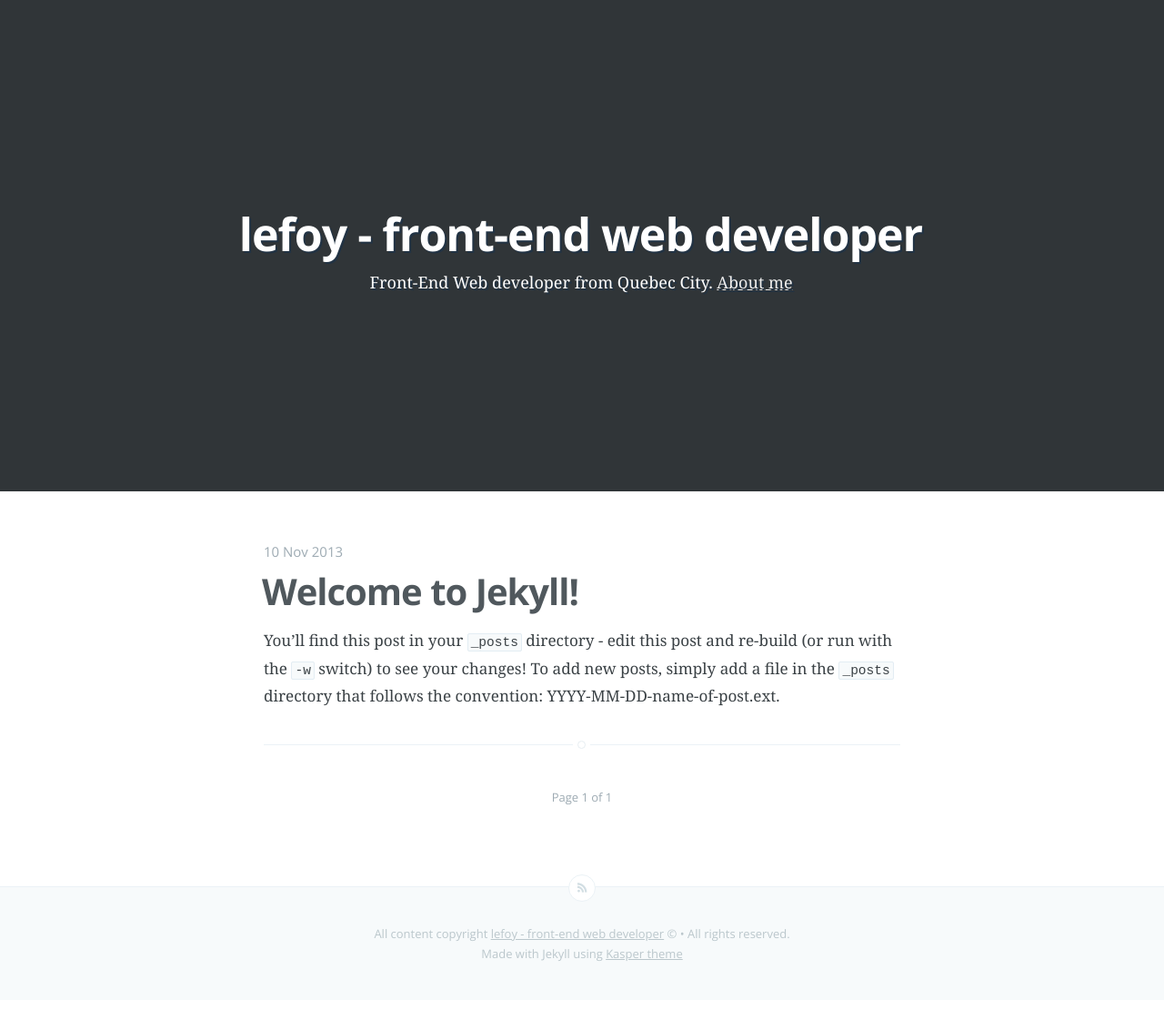
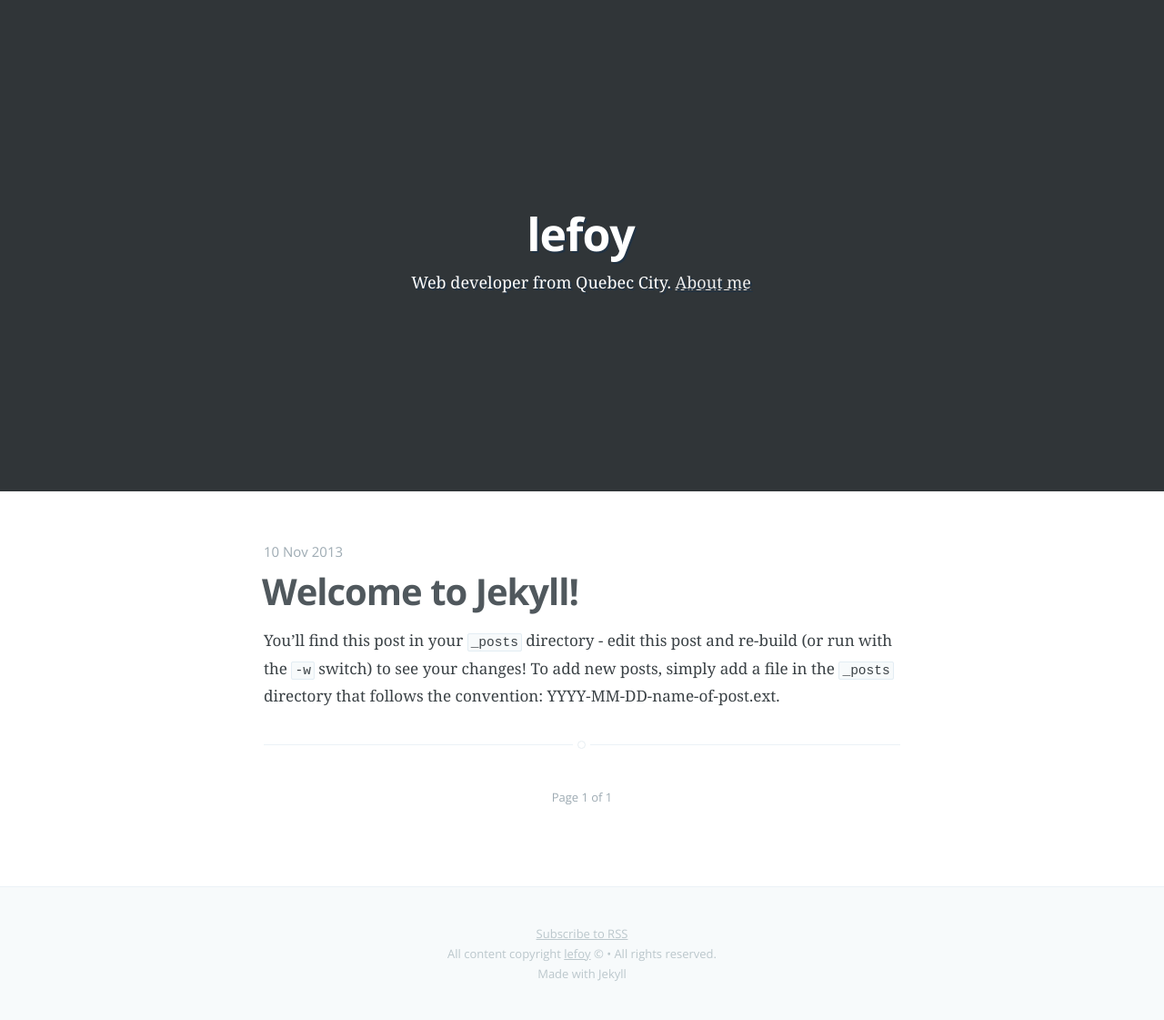
Before and after one commit to lefoy/lefoy.github.io, a Jekyll site: the page built from index.html, in a window 1280 px wide. Shown: the whole page at 91% size. Built offline with Jekyll 4.4.1, drawn with Linux system fonts in a browser that asks for light colours; Markdown is read by kramdown in place of the engine named in the settings; the list of posts is cut into pages by our own code; before the commit the page ends 1099 px from its top, so only the background shows below that.

Commit message:
Update blog layout and config

```diff
--- a/_config.yml
+++ b/_config.yml
@@ -1,10 +1,10 @@
-name: lefoy - front-end web developer
-description: Front-End Web developer from Quebec City
-meta_description: "Front-End Web developer from Quebec City"
+name: lefoy
+description: Web developer from Quebec City
+meta_description: "Web developer from Quebec City"
 
 markdown: redcarpet
 pygments: true
-logo: true
+logo: logo.png
 paginate: 15
 
 # Details for the RSS feed generator
--- a/_layouts/default.html
+++ b/_layouts/default.html
@@ -26,10 +26,10 @@
     {{ content }}
 
     <footer class="site-footer">
-        <a class="subscribe icon-feed" href="{{ site.baseurl }}rss.xml"><span class="tooltip">Subscribe!</span></a>
         <div class="inner">
-             <section class="copyright">All content copyright <a href="{{ site.baseurl }}">{{ site.name }}</a> &copy; {{date format="YYYY"}} &bull; All rights reserved.</section>
-             <section class="poweredby">Made with Jekyll using <a href="http://github.com/rosario/kasper">Kasper theme</a></section>
+            <section class="rss"><a href="{{ site.baseurl }}rss.xml">Subscribe to RSS</a></section>
+            <section class="copyright">All content copyright <a href="{{ site.baseurl }}">{{ site.name }}</a> &copy; {{date format="YYYY"}} &bull; All rights reserved.</section>
+            <section class="poweredby">Made with Jekyll</section>
         </div>
     </footer>
 
```
